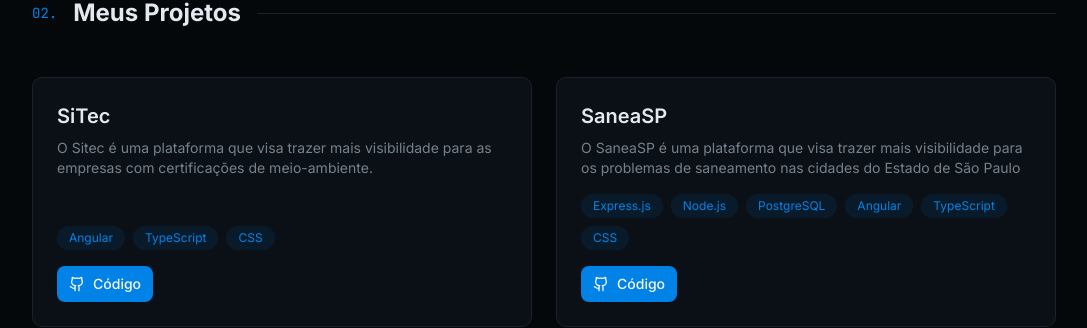
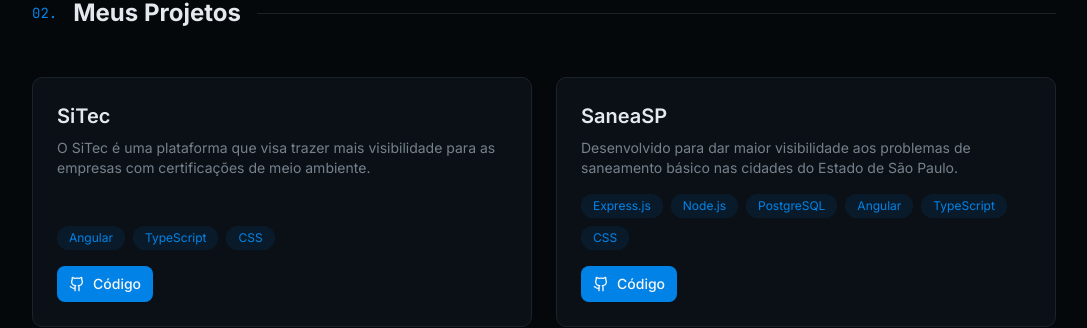
Before and after one commit to RyanCNP/portifolio, a Next.js app: page / in a window 1280 px wide. Shown: the part 1489-1817 px from the top of the page, without its empty margins (96-1183 px from the left). Built offline with nearby package versions, Linux system fonts and the light colour scheme.

Commit message:
fix: project descriptions and formatting in projects.tsx

```diff
--- a/components/portfolio/projects.tsx
+++ b/components/portfolio/projects.tsx
@@ -6,14 +6,14 @@ import Link from "next/link"
 const projects = [
   {
     title: "SiTec",
-    description: "O Sitec é uma plataforma que visa trazer mais visibilidade para as empresas com certificações de meio-ambiente.",
-    technologies: ["Angular", "TypeScript", "CSS",],
+    description: "O SiTec é uma plataforma que visa trazer mais visibilidade para as empresas com certificações de meio ambiente.",
+    technologies: ["Angular", "TypeScript", "CSS"],
     github: "https://github.com/GLFspedine/Sitecproject",
     demo: "",
   },
   {
     title: "SaneaSP",
-    description: "O SaneaSP é uma plataforma que visa trazer mais visibilidade para os problemas de saneamento nas cidades do Estado de São Paulo",
+    description: "Desenvolvido para dar maior visibilidade aos problemas de saneamento básico nas cidades do Estado de São Paulo.",
     technologies: ["Express.js", "Node.js", "PostgreSQL", "Angular", "TypeScript", "CSS"],
     github: "https://github.com/MathGueff/SaneaSP",
     demo: "",
```
